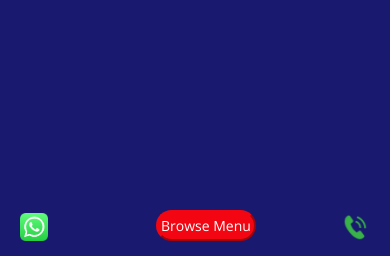
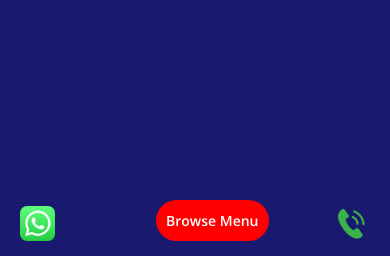
Before and after one commit to santhusan007/digitalmenu, a Django app: page /globalbinge/ in a window 390 px wide. Shown: the part 588-844 px from the top of the page. Run offline with Django 4.2, Linux system fonts and the light colour scheme; data that the repository does not hold is empty; some libraries are stand-ins or nearby versions; some web fonts are replaced.

Commit message:
formatting

```diff
--- a/menucard/templates/menucard/globalbinge.html
+++ b/menucard/templates/menucard/globalbinge.html
@@ -5,6 +5,13 @@
   <style>
 body{
   font-size: 14px;
+}
+
+.box-shadow{
+  	background: midnightblue;
+    box-shadow: 4px 3px 8px 1px #969696;
+  	-webkit-box-shadow: 4px 3px 8px 1px #969696;
+
 }
 
 
@@ -53,6 +60,7 @@ body{
       <h2 class="cateogery" > RECOMMENDED </h2>
       {% for category in menu_items %}
       {% if category.created_by_id == 2 %}
+
       <div id="results"  class="row menu-container" data-aos="fade-up" data-aos-delay="200">
         {% for item in category.get_products  %}
         {% if item.label %}
@@ -69,7 +77,7 @@ body{
          </div>
          {% else %}
 
-         <i class="bi bi-stop-btn" style="color: green;font-size: 15px;margin-left:10px;"></i>
+         <i class="bi bi-stop-btn" style="color: #00FF00;font-size: 15px;margin-left:10px;"></i>
          <div class="menu-content">
            <span style= "background: midnightblue;color: white;  "> {{item.title}} </span> <span style="background: midnightblue;color: white;" > ₹{{item.price}}</span>
          </div>
@@ -81,11 +89,14 @@ body{
 
         </div>
         {% endif %}
+
          {% endfor %}
 
 
       </div>
+
       {% endif %}
+
         {% endfor %}
 
 
@@ -93,9 +104,9 @@ body{
       {% for category in menu_items %}
       {% if category.created_by_id == 2 %}
 
-      <h2 id="{{category}}" class="cateogery" style="left: 15px;"> {{category}} </h2>
+      <h2 id="{{category}}" class="cateogery" style="left: 20px;"> {{category}} </h2>
 
-      <div id="results"  class="row menu-container" data-aos="fade-up" data-aos-delay="200">
+      <div id="results"  class="row menu-container box-shadow" data-aos="fade-up" data-aos-delay="200">
 
         {% for item in category.get_products  %}
               <div class="col-lg-6 menu-item filter-starters imageContainer">
@@ -111,7 +122,7 @@ body{
               </div>
               {% else %}
 
-              <i class="bi bi-stop-btn" style="color: green;font-size: 15px;margin-left:10px;"></i>
+              <i class="bi bi-stop-btn" style="color: #00FF00;font-size: 15px;margin-left:10px;"></i>
               <div class="menu-content">
                 <span style= "background: midnightblue;color: white;  "> {{item.title}} </span> <span style="background: midnightblue;color: white;" > ₹{{item.price}}</span>
               </div>
@@ -126,6 +137,7 @@ body{
         {% endfor %}
 
       </div>
+
       {% endif %}
       {% endfor %}
 
@@ -177,6 +189,7 @@ body{
 $(function () {
 $("#btnShow").click(function () {
     $("#dialog").dialog({
+      closeOnEscape:true,
         modal: false,
         title: "Menu",
        width: 300,
--- a/static/assets/css/style.css
+++ b/static/assets/css/style.css
@@ -763,11 +763,13 @@ h1, h2, h3, h4, h5, h6 {
 @media only screen and (max-width: 600px){
 
 .feedback {
-  background-color : #f30611;
+
+  background: #ff0000;
   color: white;
-  padding: 3px 3px;
-  border-radius: 25px;
-  border-color: #f30611;
+  font-weight: 600;
+  padding: 8px 8px 8px 8px;
+  border-radius: 30px;
+  border-color:rgba(0, 0, 0, 0);
   z-index: 9;
 }
 #mybutton {
@@ -780,8 +782,8 @@ h1, h2, h3, h4, h5, h6 {
 #wa {
   position: fixed;
   bottom: 15px;
-  width: 2em;
-  height: 2em;
+  width: 2.5em;
+  height: 2.5em;
   left: 5%;
   z-index: 9;
 
@@ -790,8 +792,8 @@ h1, h2, h3, h4, h5, h6 {
 #phone {
   position: fixed;
   bottom: 15px;
-  width: 2em;
-  height: 2em;
+  width: 2.5em;
+  height: 2.5em;
   right: 5%;
   z-index: 9;
 
```
Also changed, not shown: menucard/views.py (+10 -0 lines).
